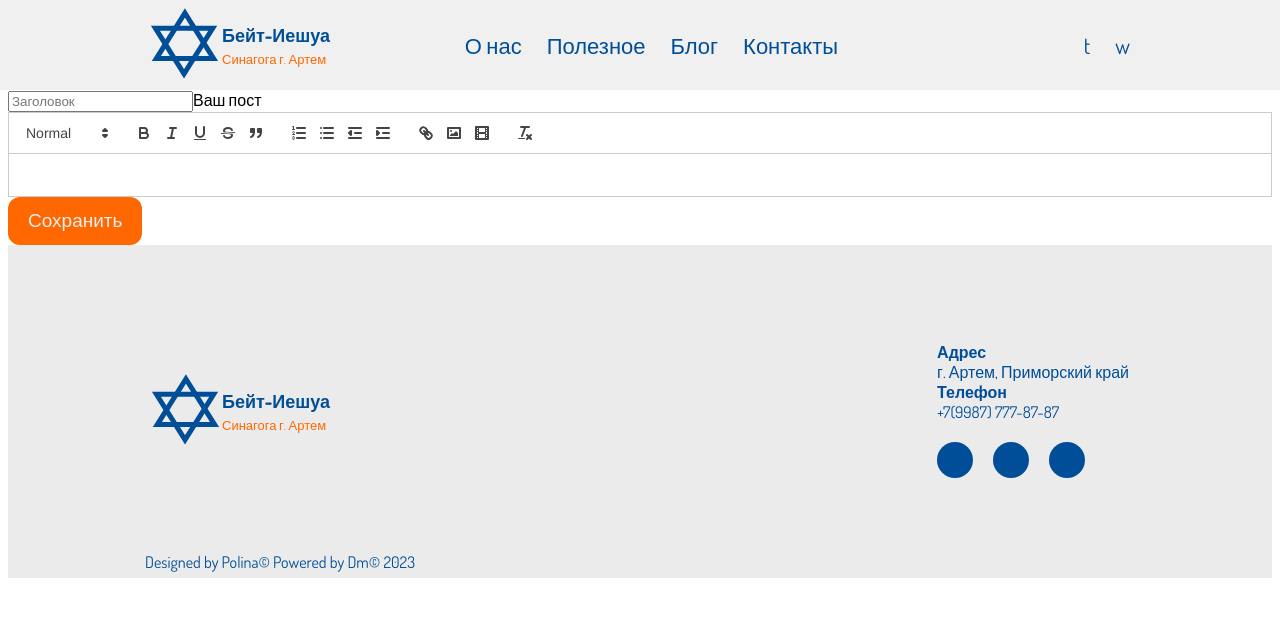
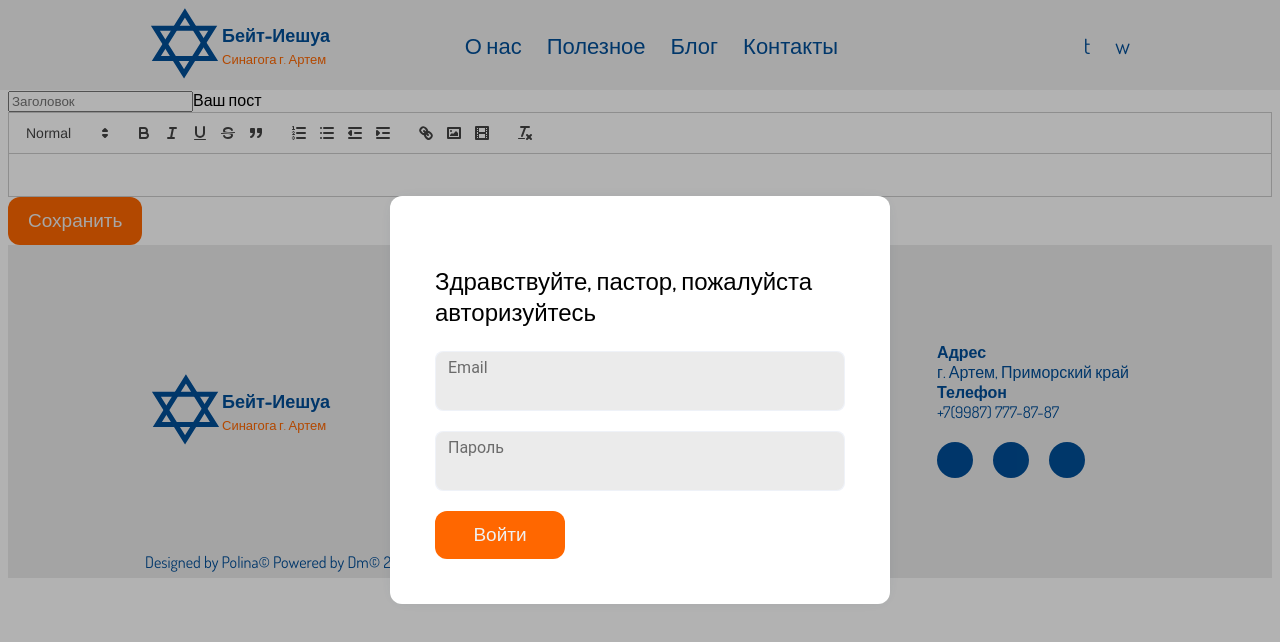
Before and after one commit to dmrado/churchnext14, a Next.js app: page /posts/new in a window 1280 px wide. Shown: the top 642 px of the page. Built offline with nearby package versions, Linux system fonts and the light colour scheme; no server answers.

Commit message:
oginModal.js

```diff
--- a/app/posts/page.js
+++ b/app/posts/page.js
@@ -29,10 +29,9 @@ const Posts = async () => {
         <>
             <div className="blog-header">
                 <img src="img/Alex.jpg" alt="Photo"/>
-                <h1>Блог пастора</h1>
-                <button className="btn"><Link href='/posts/new'>Новый пост</Link></button>
+                <Link href='/posts/new'><h1>Блог пастора</h1></Link>
             </div>
-<LoginModal/>
+
             <div className="container">
 
                 <div className="cards-list">
--- a/components/LoginModal.js
+++ b/components/LoginModal.js
@@ -1,8 +1,7 @@
 'use client'
-
-
 import {useEffect, useState} from "react";
 import {BACKEND_URL} from "../config";
+import {useRouter} from 'next/router'
 
 
 const setTokenToLocalstorage = token => {
@@ -30,15 +29,14 @@ const setTokenExpiresToLocalstorage = expires => {
 
 
 const LoginModal = () => {
-
-    //для показа модального окна логина
-    const [openLogin, setOpenLogin] = useState(false)
     //для логина
     const [email, setEmail] = useState('')
     const [password, setPassword] = useState('')
     //для id админа
     const [token, setToken] = useState('')
-
+    //для модального окна логина
+    const [openLogin, setOpenLogin] = useState(true)
+    const [message, setMessage] = useState(true)
 
     //для записи количества постов для задания коичества страниц
     // const [postsCount, setPostsCount] = useState(1)
@@ -52,35 +50,10 @@ const LoginModal = () => {
         setToken(getTokenFromLocalstorage())
     }, [])
 
-    // работа модального окна
     useEffect(() => {
-        // Modal
-        let modal = document.getElementById('my-modal')
-        let openModalBtn = document.getElementById("open-modal-btn")
-        openModalBtn.addEventListener('click', () => {
-            modal.classList.add('open')
-        })
-        let closeModalBtn = document.getElementById("close-my-modal-btn")
-        closeModalBtn.addEventListener('click', () => {
-            modal.classList.remove('open')
-        })
-//    закрыть по esc
-        window.addEventListener('keydown', (e) => {
-            console.log(e)
-            if (e.key === "Escape") {
-                modal.classList.remove('open')
-            }
-        })
-//    закрыть при клике вне его
-        document.querySelector('#my-modal .modal__box').addEventListener('click', event => {
-            event._isClickWithInModal = true
-        })
-        document.getElementById('my-modal').addEventListener('click', event => {
-            if (event._isClickWithInModal) return
-            event.currentTarget.classList.remove('open')
+        setToken(getTokenFromLocalstorage())
+    }, [token])
 
-        })
-    }, [])
 
     const submitLoginHandler = (event) => {
         //login админа идет без базы данных, юзеров - через БД
@@ -99,7 +72,8 @@ const LoginModal = () => {
                     //чистим и закрываем модальное окно логина
                     setEmail('')
                     setPassword('')
-                    setOpenLogin(false)
+                    setOpenLogin(true)
+                    setMessage(data.message)
                     return
                 } else {
                     setToken(data.token)
@@ -117,6 +91,8 @@ const LoginModal = () => {
         setToken(null)
         localStorage.removeItem("token-churchscala")
         setOpenLogin(false)
+        const router = useRouter()
+        router.push('/posts')
     }
 
 
@@ -145,75 +121,64 @@ const LoginModal = () => {
 
     return (
         <>
-            {/*      Modal*/}
-                <div className="container">
-                    <h1>Modal</h1>
-                    <button className="modal__close-btn" id="open-modal-btn">
-                        Open modal
+            {!!openLogin && <div className="container">
+                <div className="modal open" id="my-modal">
+                    <div className="modal__box">
+
+                        <div>{message}</div>
+
+                        {!!token ?
+
+                            <div className="col-auto">
+                                <h3>Хотите выйти?</h3>
+                                <button type="submit" className="btn btn-outline-danger mb-3"
+                                        onClick={logoutHandler}
+                                        style={{marginRight: "30px"}}>Выйти
                                 </button>
-                    <div className="modal" id="my-modal">
-                        <div className="modal__box">
-                            <svg onClick={() => setOpenLogin(false)}
-                                 id="close-my-modal-btn"
-                                 className="close-my-modal-btn"
-                                 width={50}
-                                 height={50}
-                                 viewBox="0 0 50 50"
-                                 fill="none"
-                                 xmlns="http://www.w3.org/2000/svg"
-                            >
-                                <ellipse cx={25} cy={25} rx={25} ry={25} fill="#CACACA"/>
-                                <path
-                                    fillRule="evenodd"
-                                    clipRule="evenodd"
-                                    d="M25.0571 24.0571L25.0571 9L25.9429 9L25.9429 24.0571L33.8835 24.0571L41 24.0571L41 24.9429L25.9429 24.9429L25.9429 40L25.0571 40L25.0571 24.9429L10 24.9429L10 24.0571L25.0571 24.0571Z"
-                                    fill="black"
-                                />
-                            </svg>
 
-                            <h2>Здравствуйте, пастор, пожалуйста авторизуйтесь</h2>
+                                <button type="submit" className="btn btn-outline-success mb-3"
+                                        onClick={() => setOpenLogin(false)}>Остаться
+                                </button>
+
+                            </div>
+
+                            :
 
                             <div>
-                                <div>
-                                    {!token && <div className="mb-3 row">
-                                        <label htmlFor="staticEmail" className="col-sm-2 col-form-label">Email</label>
-                                        <div className="col-sm-10">
+                                <h3>Здравствуйте, пастор, пожалуйста авторизуйтесь</h3>
+                                <div className="modal__text-field-wrapper">
+                                    <div className="modal__input-wrapper">
                                         <input type="text"
-                                                   className="form-control"
+                                               className="modal__input-text"
                                                value={email}
                                                onChange={e => setEmail(e.target.value)}
                                         />
+                                        <label htmlFor="staticEmail"
+                                               className="modal__input-label">Email</label>
                                     </div>
-                                    </div>}
-                                    {!token && <div className="mb-3 row">
-                                        <label htmlFor="inputPassword"
-                                               className="col-sm-2 col-form-label">Пароль</label>
-                                        <div className="col-sm-10">
+                                </div>
+                                <div className="modal__text-field-wrapper">
+                                    <div className="modal__input-wrapper">
                                         <input type="password"
-                                                   className="form-control"
+                                               className="modal__input-text"
                                                id="inputPassword"
                                                value={password}
                                                onChange={e => setPassword(e.target.value)}
                                         />
+                                        <label htmlFor="inputPassword"
+                                               className="modal__input-label">Пароль</label>
                                     </div>
-                                    </div>}
-                                    <div className="col-auto">
-                                        {!!token &&
-                                        <button type="submit" className="btn btn-outline-danger mb-3"
-                                                onClick={logoutHandler}
-                                                style={{marginRight: "30px"}}>Выйти
-                                        </button>
-                                        }
+                                </div>
 
                                 <button type="submit" className="btn btn-outline-success mb-3"
-                                                onClick={submitLoginHandler}>{!!token ? 'Остаться' : 'Войти'}
+                                        onClick={submitLoginHandler}>Войти
                                 </button>
+                            </div>
+                        }
                     </div>
                 </div>
             </div>
-                        </div>
-                    </div>
-                </div>
+            }
         </>
     )
 }
--- a/components/editor/AddPost.js
+++ b/components/editor/AddPost.js
@@ -2,6 +2,7 @@
 import {useState, useEffect} from "react";
 import Link from "next/link";
 import dynamic from 'next/dynamic'
+import LoginModal from "../LoginModal";
 
 const QuillEditor = dynamic(
     () => import('./Quill'),
@@ -16,6 +17,8 @@ const EditPost = ({createPost}) => {
     // const [previewId, setPreviewId] = useState(null)
 
     return (<>
+            <LoginModal/>
+
             <form className="form" action={formData => createPost(formData, htmlBody, text)}>
 
                 <input defaultValue={title}
--- a/public/css/bem.css
+++ b/public/css/bem.css
@@ -38,6 +38,7 @@ body {
     margin-top: 90px; /*Вынимаем сайт из под навигашки  */
     font-family: "Ubuntu", sans-serif;
     /*font-family: "Dosis", "Helvetica Neue", Helvetica, sans-serif;*/
+    /*font-family: Montserrat, Roboto;*/
     /*margin-bottom: 70px;*/ /*для фиксированного футера выcотой 70 px*/
 }
 
@@ -351,6 +352,7 @@ body {
     position: relative;
     z-index: 4;
 }
+
 .header__img {
     position: absolute;
     top: 0;
@@ -671,8 +673,9 @@ body {
     object-fit: cover;
 }
 
-.blog-header h1 {
+.blog-header a {
     /*font-family: Open Sans;*/
+    color: #004E98 !important;
 }
 
 .blog-header Link {
@@ -784,6 +787,7 @@ body {
     .cards-list {
         grid-template-columns: 1fr;
     }
+
     .card__body {
         /*transform: translateX(30%) translateY(30%);*/
     }
@@ -800,6 +804,7 @@ body {
         /*transform: translateX(18%) translateY(30%);*/
     }
 }
+
 @media (max-width: 590px) {
     .card__body {
         /*transform: translateX(5%) translateY(30%);*/
@@ -1092,9 +1097,15 @@ body {
     margin: 30px 15px;
     background-color: #fff;
     box-shadow: 0 0 17px -7px rgba(34, 60, 80, .2);
+    border-radius: 12px;
     transform: scale(0);
     transition: transform .8s;
     cursor: auto;
+}
+
+.modal__box h3 {
+    font-size: 24px;
+    font-weight: 500;
 }
 
 .modal__close-btn:hover {
@@ -1116,7 +1127,6 @@ body {
     transition: fill .4s;
 }
 
-/*todo добавить svg закрытия модального окна либо убрать svg, а вставить просто кнопку из churchskala*/
 .modal__close-btn:hover svg path {
     fill: #004E98;
 }
@@ -1145,6 +1155,53 @@ body {
 .close-my-modal-btn:focus {
     color: #fff;
 }
+
+/*поля ввода модального окна*/
+.modal__text-field-wrapper {
+    position: relative;
+    display: flex;
+    flex-direction: column;
+    margin-bottom: 20px;
+    padding: 0;
+    box-sizing: border-box;
+    line-height: 150%;
+    font-family: Roboto, Roboto-Ext, sans-serif;
+}
+
+.modal__input-wrapper {
+    display: inline-flex;
+    align-items: center;
+    background-color: #eff2f8;
+    border-radius: 8px;
+    position: relative;
+    border: 1px solid transparent;
+}
+
+.modal__input-text {
+    padding: 29px 12px 7px;
+    background-color: #EBEBEB;
+    color: #0e3263;
+    outline: none;
+    height: 58px;
+    font-size: 16px;
+    border-radius: 8px;
+    border: none;
+    width: 100%;
+}
+
+.modal__input-label {
+    position: absolute;
+    font-size: 16px;
+    transition: .2s ease-in-out;
+    left: 12px;
+    color: #6b6b6b;
+    top: 4px
+}
+
+.modal__input-label:focus {
+    transform: translateY(-100%);
+}
+
 
 /*Modal end*/
 /*Контаты*/
```
Lines whose indentation alone changed are shown as unchanged.
